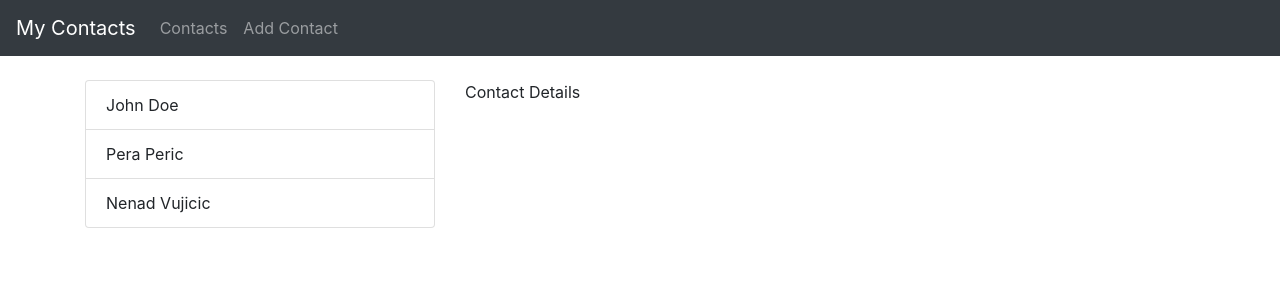
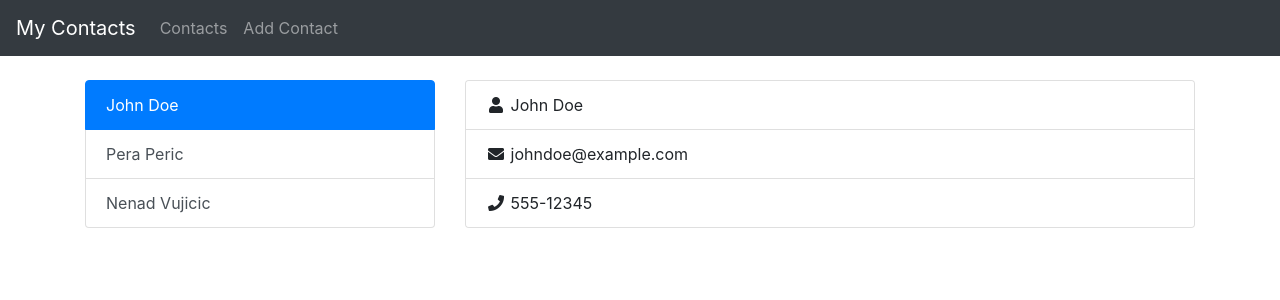
Before and after one commit to pedja77/vivify-academy-vue-1, a Vue app: page /contacts/1 in a window 1280 px wide. Before the commit this address led to /contacts/1#/contacts. Shown: the top 300 px of the page. Built offline with nearby package versions, Linux system fonts and the light colour scheme.

Commit message:
Commit 8

```diff
--- a/public/index.html
+++ b/public/index.html
@@ -7,6 +7,7 @@
     <link rel="shortcut icon" href="<%= webpackConfig.output.publicPath %>favicon.ico">
     <title>vivify-academy-vue</title>
     <link rel="stylesheet" href="https://stackpath.bootstrapcdn.com/bootstrap/4.1.0/css/bootstrap.min.css" integrity="sha384-9gVQ4dYFwwWSjIDZnLEWnxCjeSWFphJiwGPXr1jddIhOegiu1FwO5qRGvFXOdJZ4" crossorigin="anonymous">
+    <link rel="stylesheet" href="https://use.fontawesome.com/releases/v5.0.12/css/all.css" integrity="sha384-G0fIWCsCzJIMAVNQPfjH08cyYaUtMwjJwqiRKxxE/rx96Uroj1BtIQ6MLJuheaO9" crossorigin="anonymous">
   </head>
   <body>
     <noscript>
--- a/src/components/ContactDetails.vue
+++ b/src/components/ContactDetails.vue
@@ -1,9 +1,20 @@
 <template>
-  <div>Contact Details</div>
+  <div>
+    <div class="card">
+      <ul class="list-group list-group-flush" v-if="contact">
+        <li class="list-group-item"><i class="fas fa-user fa-fw"></i> {{ contact.name }}</li>
+        <li class="list-group-item"><i class="fas fa-envelope fa-fw"></i> {{ contact.email }}</li>
+        <li class="list-group-item"><i class="fas fa-phone fa-fw"></i> {{ contact.number }}</li>
+      </ul>
+      <div class="card-body" v-else>
+        &larr; Please select a contact you want to see or click <router-link to="/add-contact">here</router-link> to create a new contact.
+      </div>
+    </div>
+  </div>
 </template>
 
 <script>
 export default {
-
+  props: ['contact']
 }
 </script>
--- a/src/components/ContactList.vue
+++ b/src/components/ContactList.vue
@@ -1,13 +1,16 @@
 <template>
-  <ul class="list-group">
-    <li
-      class="list-group-item"
+  <div class="list-group">
+    <router-link
+      class="list-group-item list-group-item-action"
+      tag="button"
+      :to="{ name: 'contact-details', params: { id: contact.id }}"
+      exact-active-class="active"
       v-for="(contact, key) in contacts"
       :key="key"
     >
       {{ contact.name }}
-    </li>
-  </ul>
+    </router-link>
+  </div>
 </template>
 
 <script>
--- a/src/components/NavBar.vue
+++ b/src/components/NavBar.vue
@@ -1,9 +1,9 @@
 <template>
   <nav class="navbar navbar-expand-lg navbar-dark bg-dark">
-    <router-link class="navbar-brand" to="contacts">My Contacts</router-link>
+    <router-link class="navbar-brand" to="/contacts">My Contacts</router-link>
     <div class="navbar-nav">
-      <router-link class="nav-item nav-link" to="contacts">Contacts</router-link>
-      <router-link class="nav-item nav-link" to="add-contact">Add Contact</router-link>
+      <router-link class="nav-item nav-link" to="/contacts">Contacts</router-link>
+      <router-link class="nav-item nav-link" to="/add-contact">Add Contact</router-link>
     </div>
   </nav>
 </template>
--- a/src/main.js
+++ b/src/main.js
@@ -10,12 +10,14 @@ Vue.use(VueRouter)
 
 const routes = [
   { path: '/', redirect: '/contacts' },
-  { path: '/contacts', component: Contacts },
+  { path: '/contacts', component: Contacts, name: 'contacts' },
+  { path: '/contacts/:id', component: Contacts, name: 'contact-details' },
   { path: '/add-contact', component: AddContact }
 ]
 
 const router = new VueRouter({
-  routes
+  routes,
+  mode: 'history'
 })
 
 new Vue({
--- a/src/pages/Contacts.vue
+++ b/src/pages/Contacts.vue
@@ -5,7 +5,7 @@
         <ContactList :contacts="contacts" />
       </div>
       <div class="col-8">
-        <ContactDetails />
+        <ContactDetails :contact="routeContact" />
       </div>
     </div>
   </div>
@@ -23,10 +23,15 @@ export default {
   data() {
     return {
       contacts: [
-        { name: 'John Doe' },
-        { name: 'Pera Peric' },
-        { name: 'Nenad Vujicic' }
+        { id: 1, name: 'John Doe', email: 'johndoe@example.com', number: '555-12345' },
+        { id: 2, name: 'Pera Peric', email: 'peraperic@example.com', number: '555-54321' },
+        { id: 3, name: 'Nenad Vujicic', email: 'nenad.v@example.com', number: '555-67890' }
       ]
+    }
+  },
+  computed: {
+    routeContact() {
+      return this.contacts.find(contact => contact.id == this.$route.params.id)
     }
   }
 }
```
